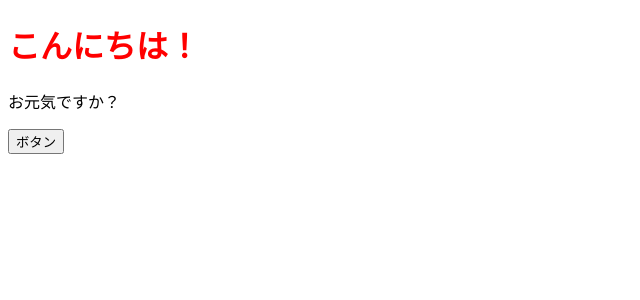
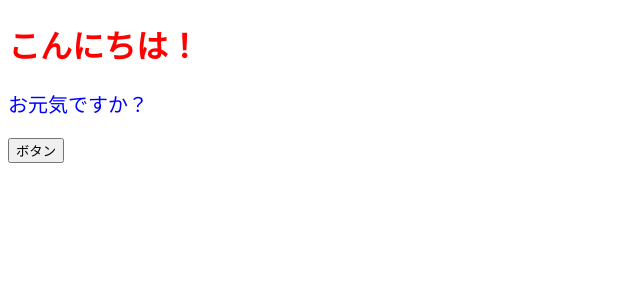
Before and after one commit to Onepiece2424/20220724_react_episode4, a React (Create React App) app: page / in a window 1280 px wide. Shown: the top 300 px of the page, without its empty margins (0-640 px from the left). Built offline with nearby package versions, Linux system fonts and the light colour scheme.

Commit message:
スタイルを変数に置き換えて表示

```diff
--- a/src/App.jsx
+++ b/src/App.jsx
@@ -4,10 +4,15 @@ export const App = () => {
   const onClickButton = () => {
     alert();
   };
+
+  const constStyle = {
+    color: "blue",
+    fontSize: "20px"
+  };
   return (
     <>
       <h1 style={{ color: "red" }}>こんにちは！</h1>
-      <p>お元気ですか？</p>
+      <p style={constStyle}>お元気ですか？</p>
       <button onClick={onClickButton}>ボタン</button>
     </>
   );
```
